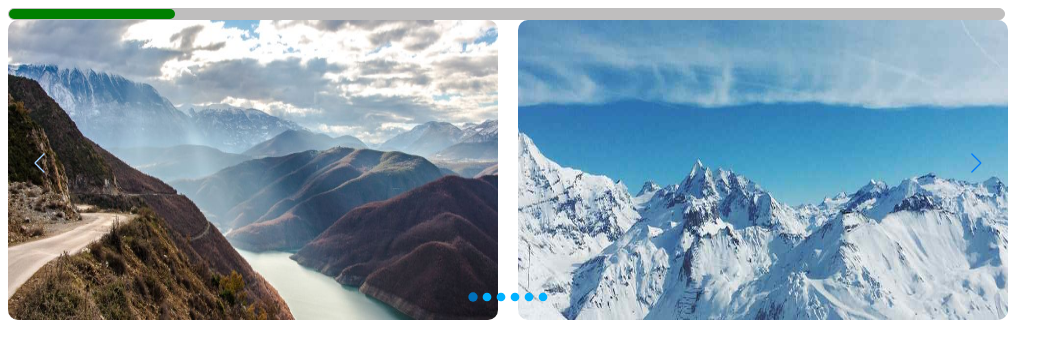
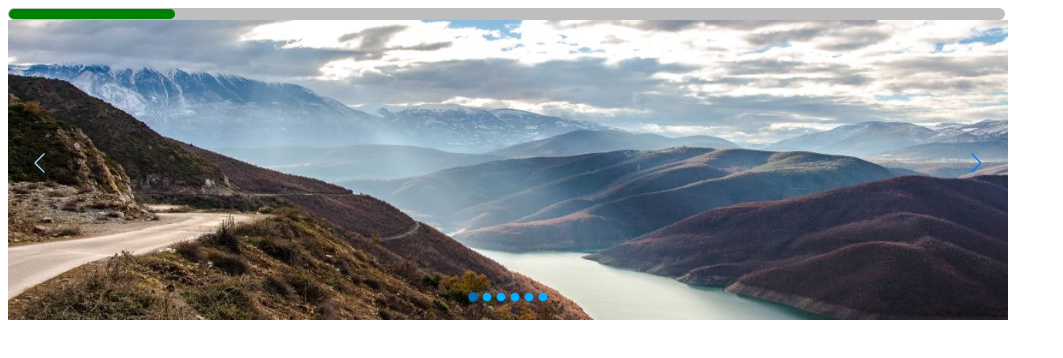
Before and after one commit to manusrao-hyperface/assesment-2, a React (Create React App) app: page / in a window 1280 px wide. Shown: the top 358 px of the page, without its empty margins (0-1063 px from the left). Built offline with nearby package versions, Linux system fonts and the light colour scheme.

Commit message:
functionality for both cards and images

```diff
--- a/src/App.js
+++ b/src/App.js
@@ -4,6 +4,8 @@ import img1 from './images/img_mountains_wide.jpg'
 import img2 from './images/img_snow_wide.jpg'
 import img3 from './images/img_nature_wide.jpg'
 import img4 from './images/2.jpeg'
+import compList from './compList'
+
 const icons = {
   "prev": <svg className='svg'
     xmlns="http://www.w3.org/2000/svg" width="20" height="20" viewBox="0 0 20 20">
@@ -25,13 +27,12 @@ function App() {
   }
 
   const images = [
-    img1,
-    img2,
-    img3,
-    img3,
-    img3,
-    img3,
-    img4
+    <img src={img1} alt=""/>,
+    <img src={img2} alt=""/>,
+    <img src={img3} alt=""/>,
+    <img src={img4} alt=""/>,
+    <img src={img1} alt=""/>,
+    <img src={img2} alt=""/>,
   ]
 
   const options = {
@@ -58,8 +59,7 @@ function App() {
     "slideStyling": {
       "carouselWidth":"1000px",
       "slideHeight": "300px",
-      "borderRadius": "10px",
-      "slidesPerView":2,
+      "slidesPerView":1,
       "gap":"20px"
     },
     "callback": {
@@ -69,7 +69,7 @@ function App() {
 
   return (
     <div className='App'>
-      <TransitionCarousel images={images} options={options}>
+      <TransitionCarousel carouselSlides={images} options={options}>
       </TransitionCarousel>
     </div>
   );
--- a/src/Components/TransitionCarousel/TransitionCarousel.css
+++ b/src/Components/TransitionCarousel/TransitionCarousel.css
@@ -34,7 +34,17 @@
 }
 
 .carousel-slide{
-    border-radius: 8px;
+    display: flex;
+    align-items: center;
+}
+
+.carousel-slide img{
+    width: 100%;
+    height: 100%;
+}
+
+.carousel-slide div{
+    width: 100%;
     height: 100%;
 }
 
--- a/src/Components/TransitionCarousel/TransitionCarousel.js
+++ b/src/Components/TransitionCarousel/TransitionCarousel.js
@@ -2,10 +2,10 @@ import React, { useState, useRef, useEffect, useLayoutEffect } from 'react'
 import './TransitionCarousel.css'
 import { defaultOptions } from '../../config/config'
 
-const TransitionCarousel = ({ images, options }) => {
+const TransitionCarousel = ({ carouselSlides, options }) => {
     // const values
     const { infinite, pagination, fraction, navButtons, progress, autoplay, accentColors, icons, slideStyling, callback } = (options === undefined ? defaultOptions : options)
-    const length = images.length;
+    const length = carouselSlides.length;
     const slidesPerView = slideStyling.slidesPerView>length?length:slideStyling.slidesPerView;
     const pages = length - slidesPerView + 1;
 
@@ -118,8 +118,10 @@ const TransitionCarousel = ({ images, options }) => {
             }
             <div className='carousel-slides' style={{ transform: `translateX(-${((curr * (100 + (parseInt(slideStyling.gap) * 100 / parseInt(carouselWidth)))) / slidesPerView)}%)`, height: slideStyling.slideHeight, gap: slideStyling.gap }}>
                 {
-                    images.map((img, ind) => (
-                        <img src={img} alt="" key={ind} className='carousel-slide' style={{ minWidth: maxWidth, borderRadius: slideStyling.borderRadius }} draggable={false} onClick={() => callback.onClickItem(ind)} />
+                    carouselSlides.map((slide, ind) => (
+                        <div className='carousel-slide' key={ind} style={{ minWidth: maxWidth}} draggable={false} onClick={() => callback.onClickItem(ind)} >
+                            {slide}
+                        </div>
                     ))
                 }
             </div>
@@ -132,7 +134,7 @@ const TransitionCarousel = ({ images, options }) => {
                 </button>
             </div>}
             {pagination==="custom" && <div className='carousel-pagination'>
-                {images.map((_, ind) => {
+                {carouselSlides.map((_, ind) => {
                     if (ind < length - slidesPerView + 1)
                         return <div className={"carousel-dot"} key={ind} onClick={(e) => {
                             setCurr(ind);
--- a/src/compList.js
+++ b/src/compList.js
@@ -1,5 +1,5 @@
 const compList = [
-    <div>
+    <div style={{backgroundColor:"red", borderRadius: "10px"}}>
         <h1>Card 1</h1>
         <p>
             Lorem, ipsum dolor sit amet consectetur adipisicing elit.
@@ -7,7 +7,7 @@ const compList = [
             quasi sint corporis architecto nam error quidem nisi eum?
         </p>
     </div>,
-    <div>
+    <div style={{backgroundColor:"red", borderRadius: "10px"}}>
         <h1>Card 2</h1>
         <p>
             Lorem, ipsum dolor sit amet consectetur adipisicing elit.
@@ -15,7 +15,7 @@ const compList = [
             quasi sint corporis architecto nam error quidem nisi eum?
         </p>
     </div>,
-    <div>
+    <div style={{backgroundColor:"red", borderRadius: "10px"}}>
         <h1>Card 3</h1>
         <p>
             Lorem, ipsum dolor sit amet consectetur adipisicing elit.
@@ -23,7 +23,7 @@ const compList = [
             quasi sint corporis architecto nam error quidem nisi eum?
         </p>
     </div>,
-    <div>
+    <div style={{backgroundColor:"red", borderRadius: "10px"}}>
         <h1>Card 4</h1>
         <p>
             Lorem, ipsum dolor sit amet consectetur adipisicing elit.
@@ -31,7 +31,7 @@ const compList = [
             quasi sint corporis architecto nam error quidem nisi eum?
         </p>
     </div>,
-    <div>
+    <div style={{backgroundColor:"red", borderRadius: "10px"}}>
         <h1>Card 5</h1>
         <p>
             Lorem, ipsum dolor sit amet consectetur adipisicing elit.
@@ -39,7 +39,7 @@ const compList = [
             quasi sint corporis architecto nam error quidem nisi eum?
         </p>
     </div>,
-    <div>
+    <div style={{backgroundColor:"red", borderRadius: "10px"}}>
         <h1>Card 6</h1>
         <p>
             Lorem, ipsum dolor sit amet consectetur adipisicing elit.
--- a/src/config/config.js
+++ b/src/config/config.js
@@ -32,7 +32,6 @@ export const defaultOptions = {
     "slideStyling": {
         "carouselWidth":"620px",
         "slideHeight": "200px",
-        "borderRadius": "10px",
         "slidesPerView":2,
         "gap":"20px"
       },
```
